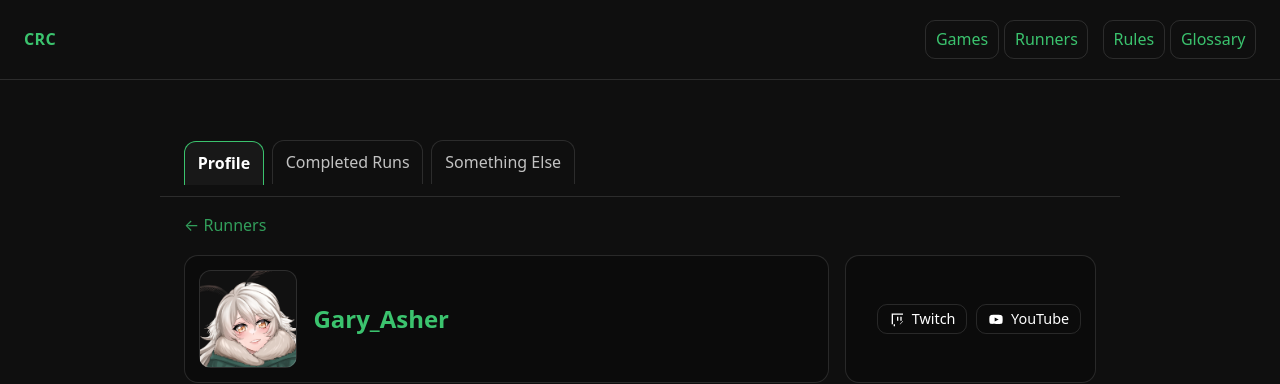
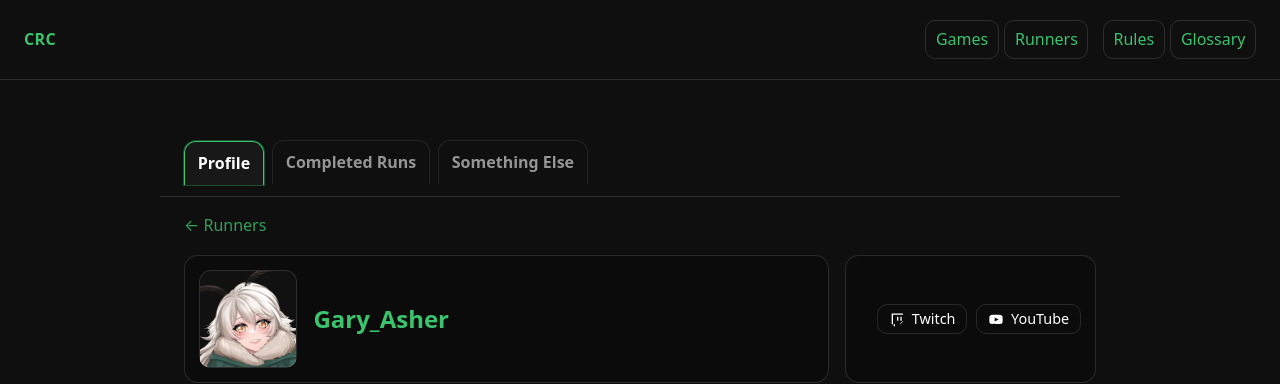
Before and after one commit to GaryAsher/challenge-run-site, a Jekyll site: the page built from _runners/gary-asher.md, in a window 1280 px wide. Shown: the top 384 px of the page. Built offline with Jekyll 4.4.1, drawn with Linux system fonts in a browser that asks for light colours.

Commit message:
Update Highlighted card to be pre-bolded size.
reduce the feeling of pulsing from hovering unselected tab,

```diff
--- a/assets/style.css
+++ b/assets/style.css
@@ -465,25 +465,29 @@
   background: transparent;
   color: rgba(255, 255, 255, 0.75);
 
+  font-weight: 650;
+  opacity: 0.75;
+
   transition:
     background 120ms ease,
     color 120ms ease,
-    font-weight 120ms ease,
+    opacity 120ms ease,
     border-color 120ms ease;
 }
 
 .runner-tabs .tab:hover {
   background: var(--panel);
   color: var(--fg);
-  font-weight: 600;
+  opacity: 1;
 }
 
 .runner-tabs .tab.active {
   background: var(--panel);
   color: var(--fg);
-  font-weight: 650;
+  opacity: 1;
 
   border-color: var(--accent);
+  box-shadow: 0 0 0 1px rgba(59, 195, 110, 0.35);
   border-bottom-color: transparent;
 
   position: relative;
```
